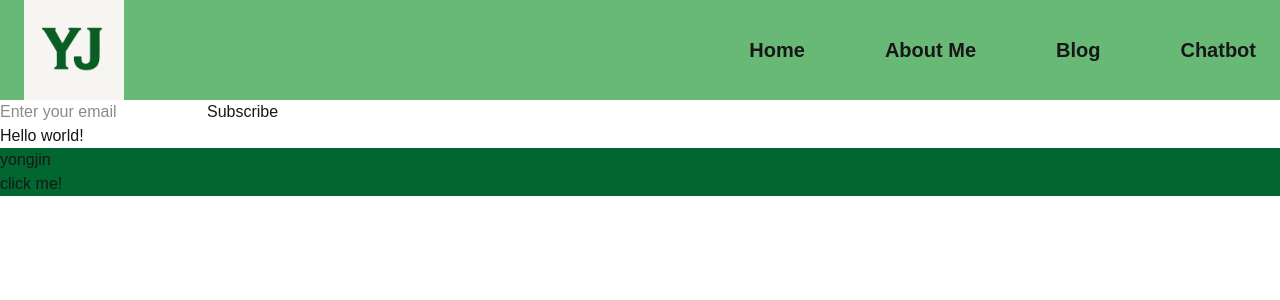
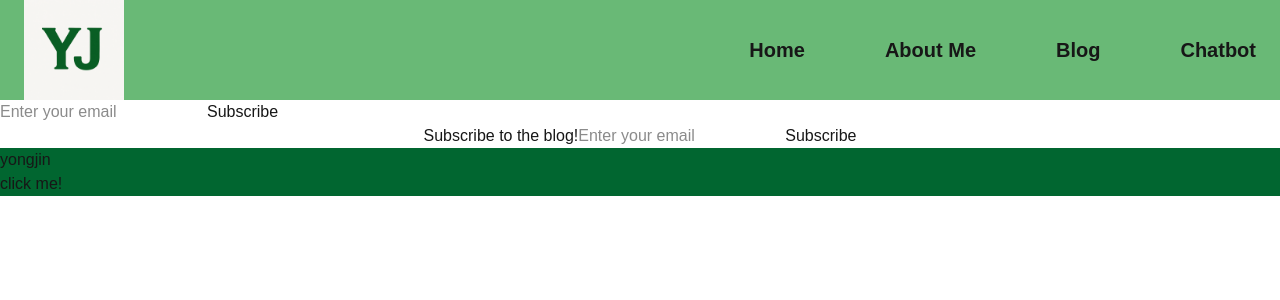
Before and after one commit to yongjinlearner/next-blog, a Next.js app: page /blog in a window 1280 px wide. Shown: the top 300 px of the page. Built offline with nearby package versions, Linux system fonts and the light colour scheme.

Commit message:
minimal changes made at work

```diff
--- a/app/blog/components/BlogView.jsx
+++ b/app/blog/components/BlogView.jsx
@@ -4,8 +4,21 @@ import Link from 'next/link';
 import Image from 'next/image';
 import { useEffect, useState } from 'react';
 
+const handleSubscription = async (formData) => {
+    'use server'
+    // Handle the form submission here
+    const email = formData.get('email')
+    console.log(email)
+}
+
 export default function BlogView() {
     return (
-        <h1>Hello world!</h1>
+        <div className='flex flex-col items-center justify-center'>
+            <form action={handleSubscription}>
+                <label>Subscribe to the blog!</label>
+                <input type='email' name='email' placeholder='Enter your email' required />
+                <button type='submit'>Subscribe</button>
+            </form>
+        </div>
     )
 }
```
